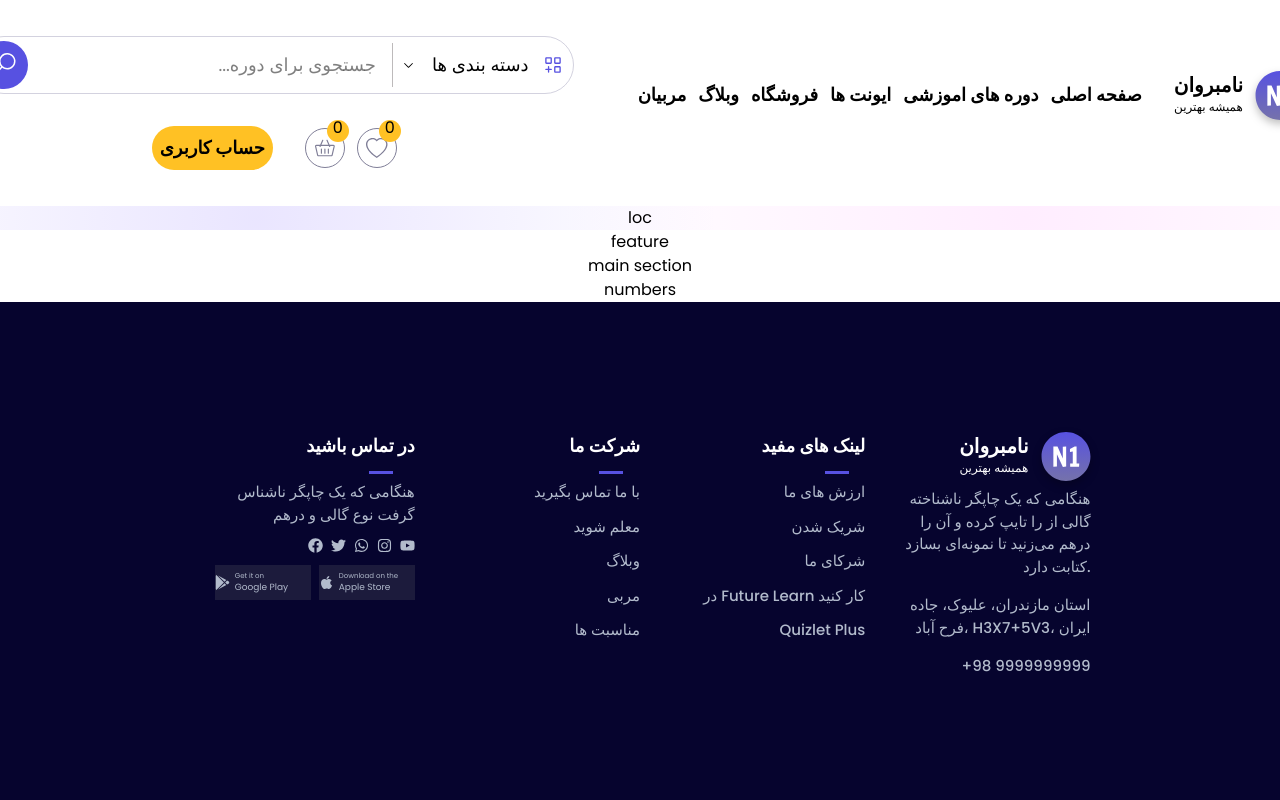
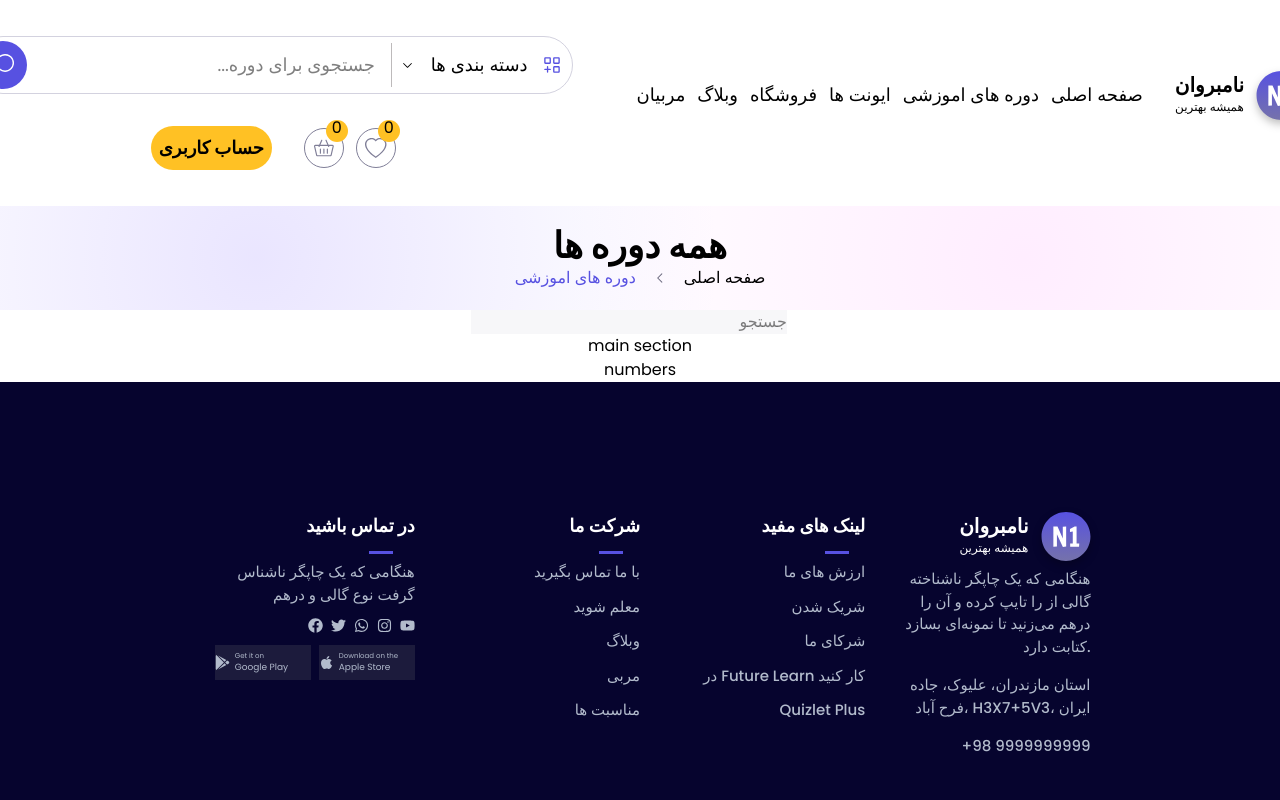
Before and after one commit to react-summer-1404/Nova, a React (Vite) app: page /courses in a window 1280 px wide. Shown: the top 800 px of the page. Built offline with nearby package versions, Linux system fonts and the light colour scheme.

Commit message:
top section is done

```diff
--- a/src/assets/styles/variable.css
+++ b/src/assets/styles/variable.css
@@ -13,6 +13,7 @@
     --color-dark-purple: #5751E1;
     --color-light-purple: #EFEEFE;
     --color-soft-indigo: #D9D9F3;
+    --color-bg-light: #F7F7F9;
     --color-dark-blue : #06042E;
     --color-light-blue : #1C1A4A;
     --color-text-fot : #8C9AB4;
--- a/src/components/layout/navbar/components/SearchBox.jsx
+++ b/src/components/layout/navbar/components/SearchBox.jsx
@@ -1,5 +1,5 @@
 import React from "react";
-import { VscSearch } from "react-icons/vsc";
+import { BsSearch } from "react-icons/bs";
 import { GoChevronDown } from "react-icons/go";
 import "../../../../assets/styles/global.css";
 const SearchBox = () => {
@@ -10,9 +10,8 @@ const SearchBox = () => {
       <div className="flex justify-between">
 
 
-        <div style={{backgroundColor:"var(--color-dark-purple)"}} className="rounded-full  w-12 h-12 flex-center cursor-pointer">
-          <VscSearch style={{ color: "#fff", fontSize: "24px" }} />
-
+        <div style={{backgroundColor:"var(--color-dark-purple)"}} className="rounded-full  w-12 h-12 flex-center cursor-pointer p-1">
+          <BsSearch style={{ color: "var(--color-white)", fontSize: "22px" ,  transform: "scaleX(-1)"}} />
         </div>
         <input
           type="text"
--- a/src/index.css
+++ b/src/index.css
@@ -8,7 +8,6 @@
 
 a {
   color: inherit;
-  font-weight: 600;
   text-decoration: none;
   transition: color 0.25s ease;
 }
--- a/src/pages/coursesPage/CoursesPage.jsx
+++ b/src/pages/coursesPage/CoursesPage.jsx
@@ -1,10 +1,30 @@
 import React from 'react'
+import { GoChevronLeft } from "react-icons/go";
+import { BsSearch } from "react-icons/bs";
+import "../../assets/styles/global.css"
 
 const CoursesPage = () => {
   return (
     <div>
-      <div style={{background:"var(--gradient-main)"}} className='w-screen'>loc</div>
-      <div>feature</div>
+      <div style={{background:"var(--gradient-main)"}} className='w-screen p-5 '>
+        <h1 className='text-4xl font-bold '>همه دوره ها</h1>
+        <div className='flex flex-center gap-4'>
+        <h2 className='text-[#5751E1]'>دوره های اموزشی</h2>
+        <GoChevronLeft color='#6D6C80'/>
+        <h2>صفحه اصلی</h2>
+        </div>
+      </div>
+
+      <div className='flex-center'>
+        <div className='flex'>
+          <input style={{background:"var(--color-bg-light)"}} className='text-right' type='text' placeholder='جستجو'/>
+          <BsSearch style={{ color: "var(--color-white)", fontSize: "22px" ,  transform: "scaleX(-1)"}} />
+
+          <span></span>
+        </div>
+        <div></div>
+      </div>
+
       <div>main section</div>
       <div>numbers</div>
     </div>
```
